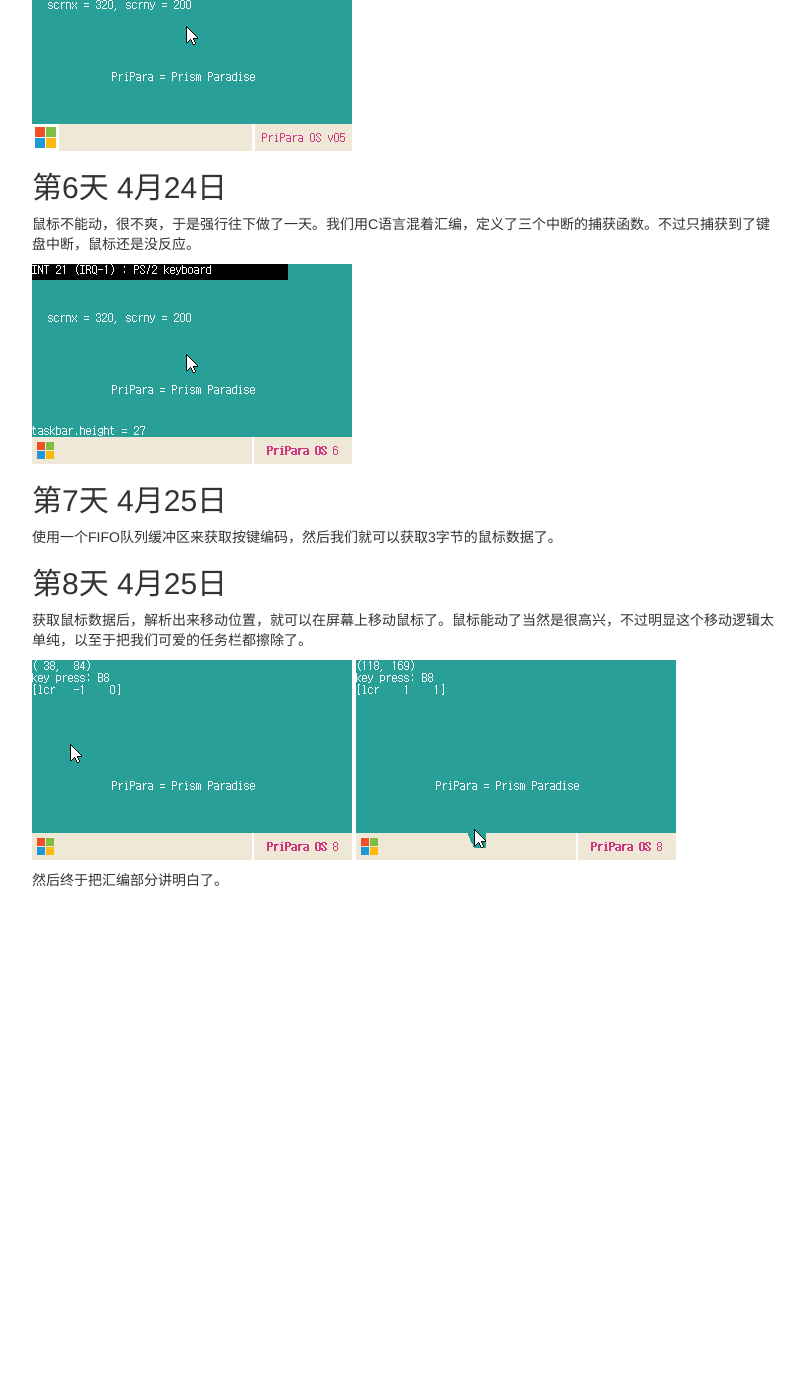
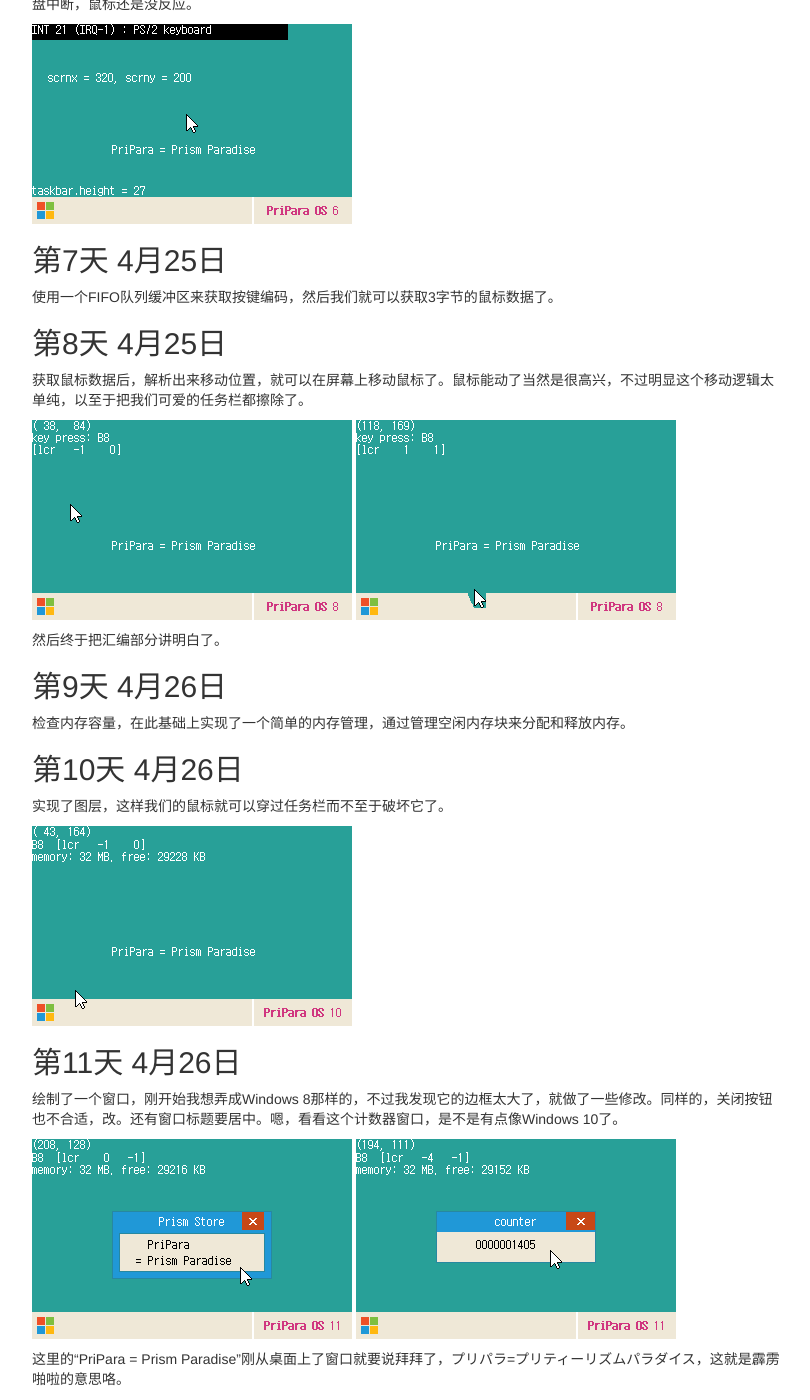
Before and after one commit to kingfree/kingfree.github.io, a Jekyll site: the page built from books/2015-04-20-osask.md, in a window 1280 px wide and 1400 px high, scrolled down 2851 px. Shown: the whole window, without its empty margins (428-1238 px from the left). Built offline with Jekyll 4.4.1, drawn with Linux system fonts in a browser that asks for light colours; nearby versions of some CDN libraries; library files that are not in the unit come from our copies; comment, search, counter and statistics services are not loaded; before the commit the page ends 3752 px from its top, so only the background shows below that; some of the changed text lies outside the part shown.

Commit message:
绘制窗口

```diff
--- a/books/2015-04-20-osask.md
+++ b/books/2015-04-20-osask.md
@@ -6,7 +6,7 @@ group: book
 etitle: "30日でできる！OS自作入門"
 permalink: /books/osask/
 date: 2015-4-20
-update: 2015-4-24
+update: 2015-4-26
 ---
 
 书上讲得很细了，我就说说我在制作过程中和书中不一样的做法。
@@ -112,11 +110,10 @@ update: 2015-4-24
     #define FNT_W         6  // FNT_H / 2
     #define FNT_OFFSET  726  // 65 + 55 * FNT_H + 1
 
-效果还不错，就在托盘区加个系统版本好了！
+效果还不错，左边的是书中的Haribote-OS ，右边的是我们的。既然看起来还不错，我给它起个名字叫霹雳啪啦操作系统吧（笑）。
 
-原来的名字 ハリボテOS 也不好听，我就叫它霹雳啪啦（プリパラ）操作系统吧（笑）。
-
-![字体](/images/osask/day05_font.png)
+![书中的例子](/images/osask/day05_1osask.png)
+![指针和字体](/images/osask/day05_2font.png)
 
 ## 第6天 4月24日
 
@@ -136,3 +133,23 @@ update: 2015-4-24
 ![鼠标移动](/images/osask/day08_pointer2.png)
 
 然后终于把汇编部分讲明白了。
+
+## 第9天 4月26日
+
+检查内存容量，在此基础上实现了一个简单的内存管理，通过管理空闲内存块来分配和释放内存。
+
+## 第10天 4月26日
+
+实现了图层，这样我们的鼠标就可以穿过任务栏而不至于破坏它了。
+
+![图层](/images/osask/day10_sheet.png)
+
+
+## 第11天 4月26日
+
+绘制了一个窗口，刚开始我想弄成Windows 8那样的，不过我发现它的边框太大了，就做了一些修改。同样的，关闭按钮也不合适，改。还有窗口标题要居中。嗯，看看这个计数器窗口，是不是有点像Windows 10了。
+
+![窗口](/images/osask/day11_window1.png)
+![计数器窗口](/images/osask/day11_window2.png)
+
+这里的“PriPara = Prism Paradise”刚从桌面上了窗口就要说拜拜了，プリパラ=プリティーリズムパラダイス，这就是霹雳啪啦的意思咯。
```
Also changed, not shown: other parts of books/2015-04-20-osask.md (+1 -3 lines), images/osask/day05_1osask.png (added), images/osask/day05_2font.png (renamed from images/osask/day05_font.png), images/osask/day05_pointer.png (deleted), images/osask/day10_sheet.png (added), images/osask/day11_window1.png (added), images/osask/day11_window2.png (added).
